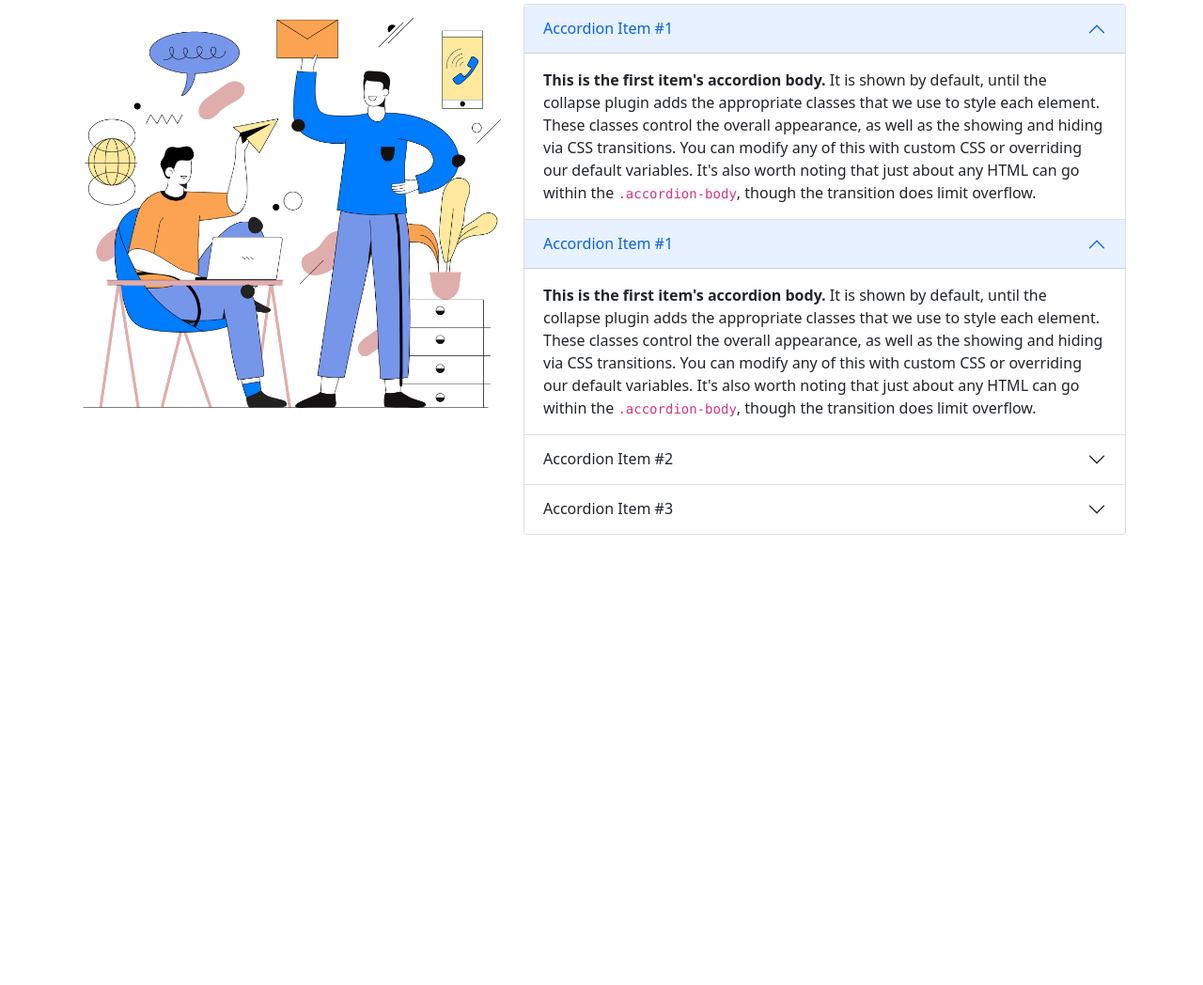
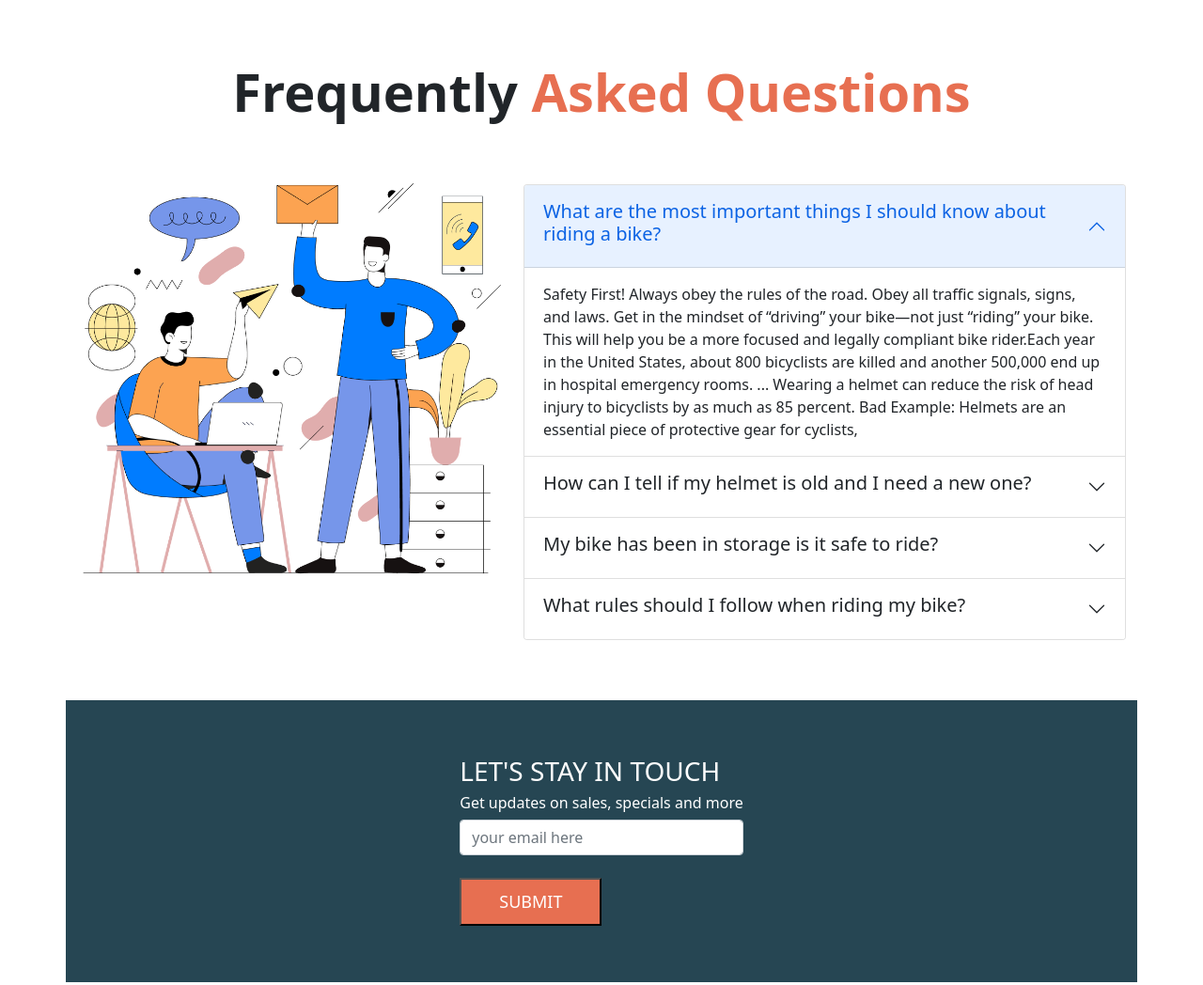
Before and after one commit to tanjilulkarim/Assignment-03, a plain HTML site: page index.html in a window 1280 px wide. Shown: the part 1521-2569 px from the top of the page at 94% size. Before the commit the page ends 2138 px from the top, so only its background shows below. Drawn offline with nearby package versions, Linux system fonts and the light colour scheme.

Commit message:
complete

```diff
--- a/css/style.css
+++ b/css/style.css
@@ -1,7 +1,7 @@
 .btn-purchase {
     background: #E76F51;
     padding: 10px 40px;
-    font-weight: 600;
+    font-weight: 500;
     color: white;
     font-size: large;
 }
--- a/index.html
+++ b/index.html
@@ -15,7 +15,6 @@
 </head>
 <body>
     <header>
-
     </header>
     <main>
         <!-- top part -->
@@ -25,7 +24,7 @@
                     <div class="col-lg-6 col-sm-12">
                         <div class="top-text">
                             <p class="text-white">Computer-controlled digital transistorized with electronic advance</p>
-                            <h1 class="text-white display-3 fw-bold mb-4">Honda CBR 300R</h1>
+                            <h1 class="text-white display-4 fw-bold mb-4">Honda CBR 300R</h1>
                             <p class="text-white">Amet minim mollit non deserunt ullamco est sit aliqua dolor do amet sint. Velit officia consequat duis enim velit mollit. Exercitation veniam consequat sunt nostrud amet.</p>
                             <button type="button" class="btn btn-purchase mb-4" data-bs-toggle="modal" data-bs-target="#exampleModal"
                             >Purchase</button>
@@ -52,7 +51,6 @@
                             </div>
                             <!-- modal end -->
                         </div>
-
                     </div>
                       <div class="col-lg-6 col-sm-12">
                         <img class="img-fluid" src="images/header-bike.png" alt="">
@@ -64,8 +62,8 @@
         <!-- Fetured Bikes part start -->
         <section>
             <div class="text-center my-5">
-                <h1 class="fw-bold display-3">Fetured Bikes 2021</h1>
-                <p class="m-4">Best bike collection
+                <h1 class="fw-bold display-4">Fetured Bikes 2021</h1>
+                <p class="text-special-color m-4 ">Best bike collection
                 </p>
             </div>
             <div class="container">
@@ -73,10 +71,10 @@
                     <div class="col-lg-4 col-sm-12">
                         <img class="grey-img" src="images/feature-bike.jpg" width="288px" height="243px" alt="">
                     </div>
-                    <div class="col-lg-4 col-12">
+                    <div class="col-lg-4 col-sm-12">
                         <img src="images/feature-bike.jpg" width="288px" height="243px" alt="">
                     </div>
-                    <div class="col-lg-4 col-12">
+                    <div class="col-lg-4 col-sm-12">
                         <img class="grey-img" src="images/feature-bike.jpg" width="288px" height="243px" alt="">
                     </div>
                 </div>
@@ -87,12 +85,12 @@
         <section class="feedback my-5">
             <div class="container">
                 <div class="text-center">
-                    <h1 class="fw-bold display-3 my-5">Happy <span class="text-special-color">Clients says</span></h1>
+                    <h1 class="fw-bold display-4 my-5">Happy <span class="text-special-color">Clients says</span></h1>
                 </div>
                 <div class="row">
-                    <div class="col-lg-4 col-sm-12">
+                    <div class="col-lg-4 col-sm-12 mb-5">
                         <div class="card">
-                            <div class="d-flex justify-content-center">
+                            <div class="d-flex justify-content-center py-3">
                                 <img src="images/user-1.png" width="149px" alt="...">
                             </div>
                             <div class="card-body">
@@ -109,9 +107,9 @@
                             </div>
                           </div>
                     </div>
-                    <div class="col-lg-4 col-sm-12">
+                    <div class="col-lg-4 col-sm-12 mb-5">
                         <div class="card">
-                            <div class="d-flex justify-content-center">
+                            <div class="d-flex justify-content-center py-3">
                                 <img src="images/user-2.png" width="149px" alt="...">
                             </div>
                             <div class="card-body">
@@ -128,9 +126,9 @@
                             </div>
                           </div>
                     </div>
-                    <div class="col-lg-4 col-sm-12">
+                    <div class="col-lg-4 col-sm-12 mb-5">
                         <div class="card">
-                            <div class="d-flex justify-content-center">
+                            <div class="d-flex justify-content-center py-3">
                                 <img class="rounded-circle" src="images/user-3.jpg" width="149px" height="149px" alt="...">
                             </div>
                             <div class="card-body">
@@ -151,61 +149,67 @@
             </div>
         </section>
         <!-- user/feedback end -->
+        <!-- Frequently question and accordion -->
         <section">
+          <div class="text-center">
+            <h1 class="fw-bold display-4 my-5">Frequently <span class="text-special-color">Asked Questions</span></h1>
+        </div>
             <div class="container">
                 <div class="row d-flex my-5">
-                    <div class="col-lg-5">
+                    <div class="col-lg-5 col-sm-12">
                        <div>
                         <img class="img-fluid" src="images/faq.png" alt="">
                        </div>
                     </div>
-                    <div class="col-lg-7">
-                        <div class="accordion" id="accordionPanelsStayOpenExample">
+                    <!-- accordion -->
+                    <div class="col-lg-7 col-sm-12 py-3">
+                      <div class="accordion" id="accordionExample">
                         <div class="accordion-item">
-                                <h2 class="accordion-header" id="panelsStayOpen-headingOne">
-                                  <button class="accordion-button" type="button" data-bs-toggle="collapse" data-bs-target="#panelsStayOpen-collapseOne" aria-expanded="true" aria-controls="panelsStayOpen-collapseOne">
-                                    Accordion Item #1
+                          <h2 class="accordion-header" id="headingOne">
+                            <button class="accordion-button" type="button" data-bs-toggle="collapse" data-bs-target="#collapseOne" aria-expanded="true" aria-controls="collapseOne">
+                              <h5>What are the most important things I should
+                                know about riding a bike?</h5>
                             </button>
                           </h2>
-                                <div id="panelsStayOpen-collapseOne" class="accordion-collapse collapse show" aria-labelledby="panelsStayOpen-headingOne">
+                          <div id="collapseOne" class="accordion-collapse collapse show" aria-labelledby="headingOne" data-bs-parent="#accordionExample">
                             <div class="accordion-body">
-                                    <strong>This is the first item's accordion body.</strong> It is shown by default, until the collapse plugin adds the appropriate classes that we use to style each element. These classes control the overall appearance, as well as the showing and hiding via CSS transitions. You can modify any of this with custom CSS or overriding our default variables. It's also worth noting that just about any HTML can go within the <code>.accordion-body</code>, though the transition does limit overflow.
+                              Safety First! Always obey the rules of the road. Obey all traffic signals, signs, and laws. Get in the mindset of “driving” your bike—not just “riding” your bike. This will help you be a more focused and legally compliant bike rider.Each year in the United States, about 800 bicyclists are killed and another 500,000 end up in hospital emergency rooms. ... Wearing a helmet can reduce the risk of head injury to bicyclists by as much as 85 percent. Bad Example: Helmets are an essential piece of protective gear for cyclists,
                             </div>
                           </div>
                         </div>
                         <div class="accordion-item">
-                              <h2 class="accordion-header" id="panelsStayOpen-headingOne">
-                                <button class="accordion-button" type="button" data-bs-toggle="collapse" data-bs-target="#panelsStayOpen-collapseOne" aria-expanded="true" aria-controls="panelsStayOpen-collapseOne">
-                                  Accordion Item #1
+                          <h2 class="accordion-header" id="headingTwo">
+                            <button class="accordion-button collapsed" type="button" data-bs-toggle="collapse" data-bs-target="#collapseTwo" aria-expanded="false" aria-controls="collapseTwo">
+                              <h5>How can I tell if my helmet is old and I need a new one?</h5>
                             </button>
                           </h2>
-                              <div id="panelsStayOpen-collapseOne" class="accordion-collapse collapse show" aria-labelledby="panelsStayOpen-headingOne">
+                          <div id="collapseTwo" class="accordion-collapse collapse" aria-labelledby="headingTwo" data-bs-parent="#accordionExample">
                             <div class="accordion-body">
-                                  <strong>This is the first item's accordion body.</strong> It is shown by default, until the collapse plugin adds the appropriate classes that we use to style each element. These classes control the overall appearance, as well as the showing and hiding via CSS transitions. You can modify any of this with custom CSS or overriding our default variables. It's also worth noting that just about any HTML can go within the <code>.accordion-body</code>, though the transition does limit overflow.
+                              Bear in mind that if the helmet did its job most people would tell you that they did not even hit their head, or did not hit their head that hard. And the thin shells on most helmets now tend to hide any dents in the foam. But if you can see marks on the shell or measure any foam crush at all, replace the helmet.
                             </div>
                           </div>
                         </div>
                         <div class="accordion-item">
-                              <h2 class="accordion-header" id="panelsStayOpen-headingTwo">
-                                <button class="accordion-button collapsed" type="button" data-bs-toggle="collapse" data-bs-target="#panelsStayOpen-collapseTwo" aria-expanded="false" aria-controls="panelsStayOpen-collapseTwo">
-                                  Accordion Item #2
+                          <h2 class="accordion-header" id="headingThree">
+                            <button class="accordion-button collapsed" type="button" data-bs-toggle="collapse" data-bs-target="#collapseThree" aria-expanded="false" aria-controls="collapseThree">
+                              <h5>My bike has been in storage is it safe to ride?</h5>
                             </button>
                           </h2>
-                              <div id="panelsStayOpen-collapseTwo" class="accordion-collapse collapse" aria-labelledby="panelsStayOpen-headingTwo">
+                          <div id="collapseThree" class="accordion-collapse collapse" aria-labelledby="headingThree" data-bs-parent="#accordionExample">
                             <div class="accordion-body">
-                                  <strong>This is the second item's accordion body.</strong> It is hidden by default, until the collapse plugin adds the appropriate classes that we use to style each element. These classes control the overall appearance, as well as the showing and hiding via CSS transitions. You can modify any of this with custom CSS or overriding our default variables. It's also worth noting that just about any HTML can go within the <code>.accordion-body</code>, though the transition does limit overflow.
+                              Leaving your bike outside for a day or two won't do major damage. You may see signs of rust after a week of neglect. After one month in bad conditions, your beloved bike parts will start to degrade.
                             </div>
                           </div>
                         </div>
                         <div class="accordion-item">
-                              <h2 class="accordion-header" id="panelsStayOpen-headingThree">
-                                <button class="accordion-button collapsed" type="button" data-bs-toggle="collapse" data-bs-target="#panelsStayOpen-collapseThree" aria-expanded="false" aria-controls="panelsStayOpen-collapseThree">
-                                  Accordion Item #3
+                          <h2 class="accordion-header" id="headingThree">
+                            <button class="accordion-button collapsed" type="button" data-bs-toggle="collapse" data-bs-target="#collapseFour" aria-expanded="false" aria-controls="collapseFour">
+                              <h5>What rules should I follow when riding my bike?</h5>
                             </button>
                           </h2>
-                              <div id="panelsStayOpen-collapseThree" class="accordion-collapse collapse" aria-labelledby="panelsStayOpen-headingThree">
+                          <div id="collapseFour" class="accordion-collapse collapse" aria-labelledby="headingFour" data-bs-parent="#accordionExample">
                             <div class="accordion-body">
-                                  <strong>This is the third item's accordion body.</strong> It is hidden by default, until the collapse plugin adds the appropriate classes that we use to style each element. These classes control the overall appearance, as well as the showing and hiding via CSS transitions. You can modify any of this with custom CSS or overriding our default variables. It's also worth noting that just about any HTML can go within the <code>.accordion-body</code>, though the transition does limit overflow.
+                              Biking at night is much more dangerous than riding during the day. If you must ride after dark, make sure your bike has reflectors and a bright light on both the front and rear. Wear reflective clothing, and don't assume that motorists can see you.
                             </div>
                           </div>
                         </div>
@@ -213,12 +217,39 @@
                     </div>
                 </div>
             </div>
+        </section>
+        <!-- Frequently question and accordion -->
+         <!-- Sascribe part -->
+      <section class="container d-flex align-items-center justify-content-center mb-5 " style="height: 300px; background-color: #264653;"
+      id="Subscribe">
+        <div>
+          <h3 class="text-white">LET'S STAY IN TOUCH</h3>
+          <h6 class="text-white">Get updates on sales, specials and more</h6>
+          <input type="text" class="form-control" placeholder="your email here" name="" id="">
+          <br>
+          <button type="button" class="btn-purchase">SUBMIT </button>
+        </div>
+      </section>
+      <!-- Sascribe part -->
+      <!-- extra -->
+      <section>
+        <div class="container">
+          <div class="row" >
+            <div class="col-lg-6 col-md-6 p-0">
+              <img src="images/bike-group.png" style="height: 500px; width:570px;" alt="">
+            </div>
 
+            <div class="col-lg-6 col-md-6 p-0 rounded" style="background-color:#264653;">
+              <img src="images/logo.png" style="height: 500px; width:500px;" alt=""></div>
+            </div>
+          </div>
+        </div>
       </section>
+      <!-- footer -->
+      <footer class="text-center">
+        <p><small>©2021.Tanjil DIU CSE</small></p>
+      </footer>
     </main>
-
-
-
     <!-- Js cdn link-->
     <script src="https://cdn.jsdelivr.net/npm/bootstrap@5.0.2/dist/js/bootstrap.bundle.min.js" integrity="sha384-MrcW6ZMFYlzcLA8Nl+NtUVF0sA7MsXsP1UyJoMp4YLEuNSfAP+JcXn/tWtIaxVXM" crossorigin="anonymous"></script>
 </body>
```
Also changed, not shown: images/Honda.png (added), images/bike-group.png (added), images/bike-with-man.webp (added), images/logo.png (added). Lines whose indentation alone changed are shown as unchanged.
